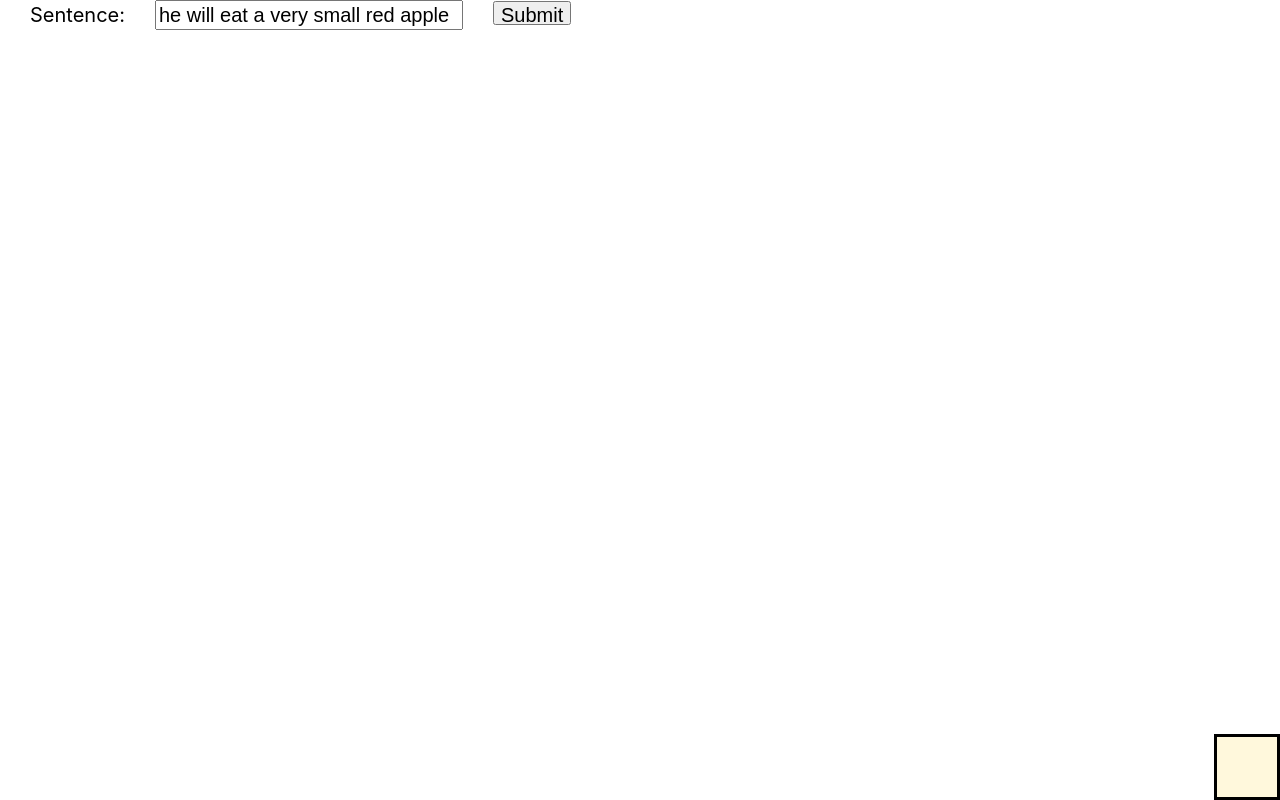
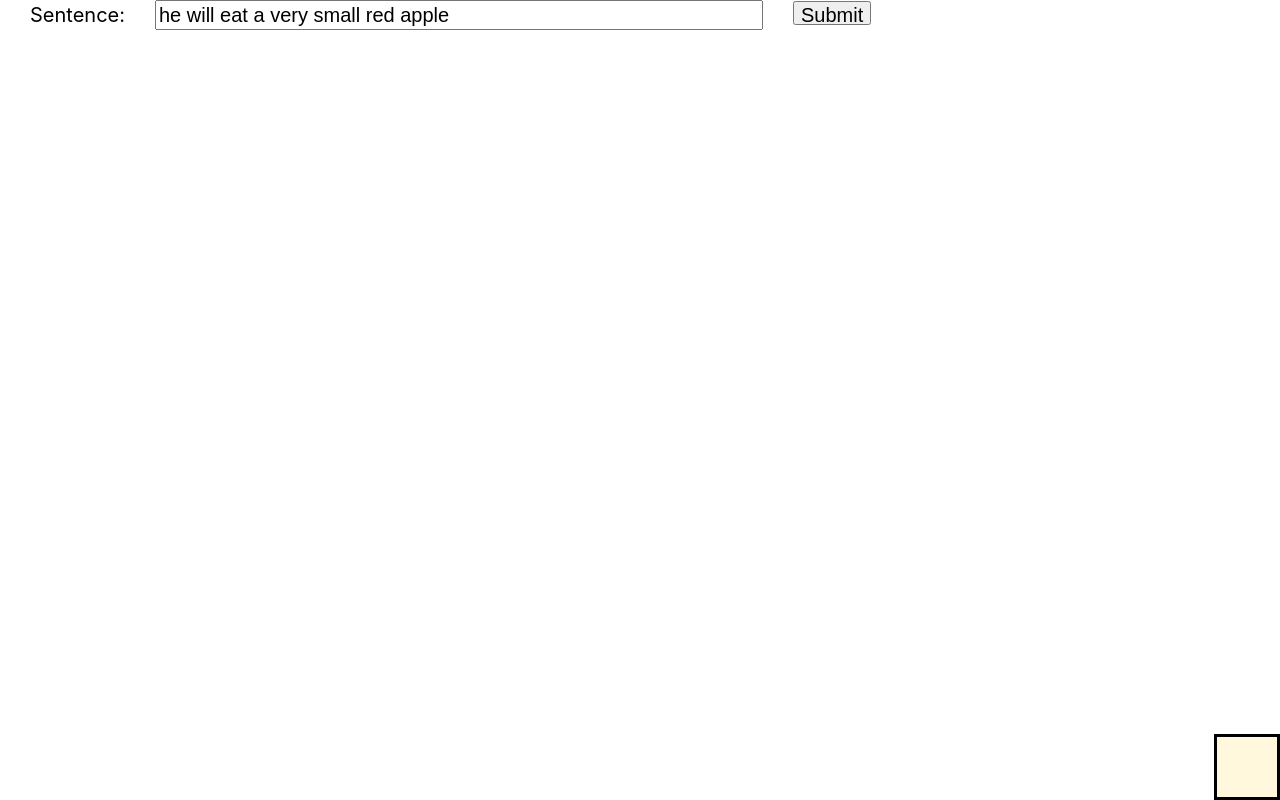
Before and after one commit to epurdy/hand, a React (Create React App) app in the folder hand/: page / in a window 1280 px wide. Built offline with nearby package versions, Linux system fonts and the light colour scheme; no server answers.

Commit message:
make text field wider

```diff
--- a/hand/src/App.css
+++ b/hand/src/App.css
@@ -41,7 +41,7 @@ root, pre {
 }
 
 .SentenceEntry-text {
-    width:300px;
+    width:600px;
 }
 
 .Infobox {
```
